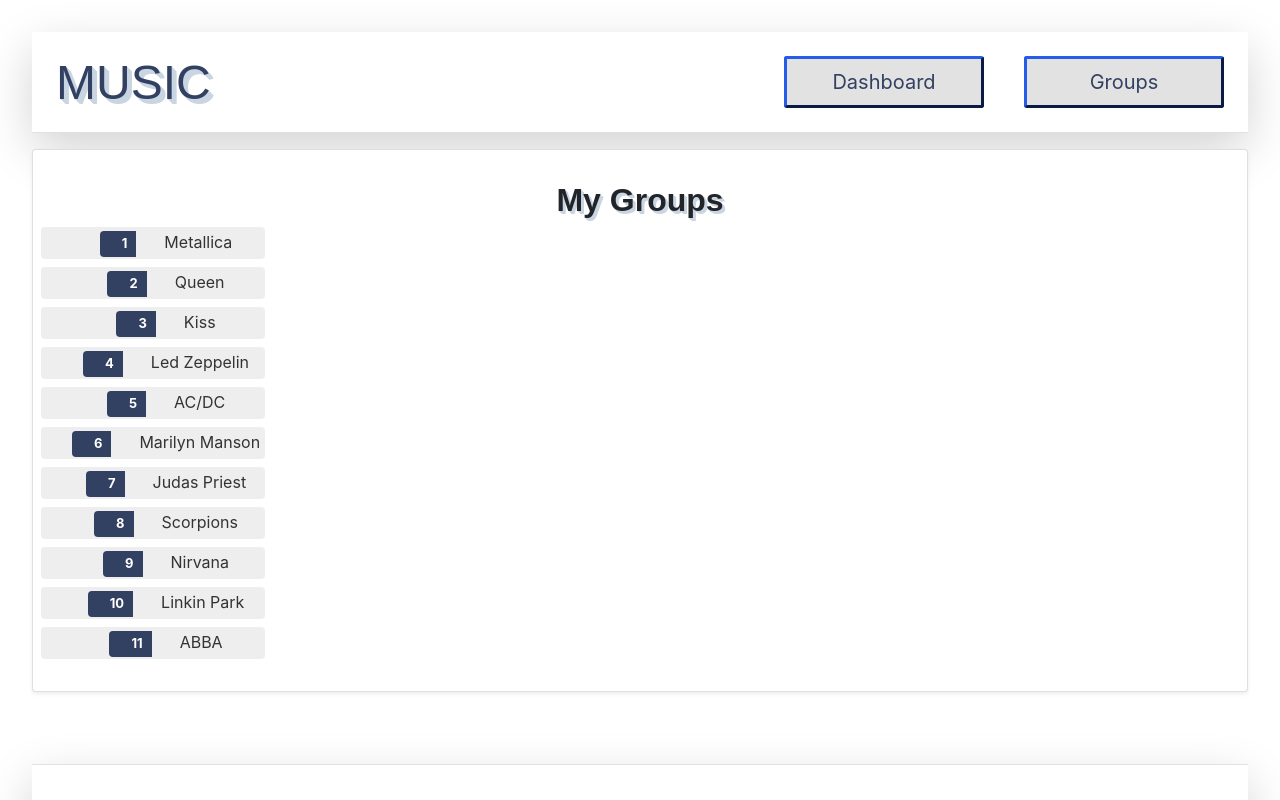
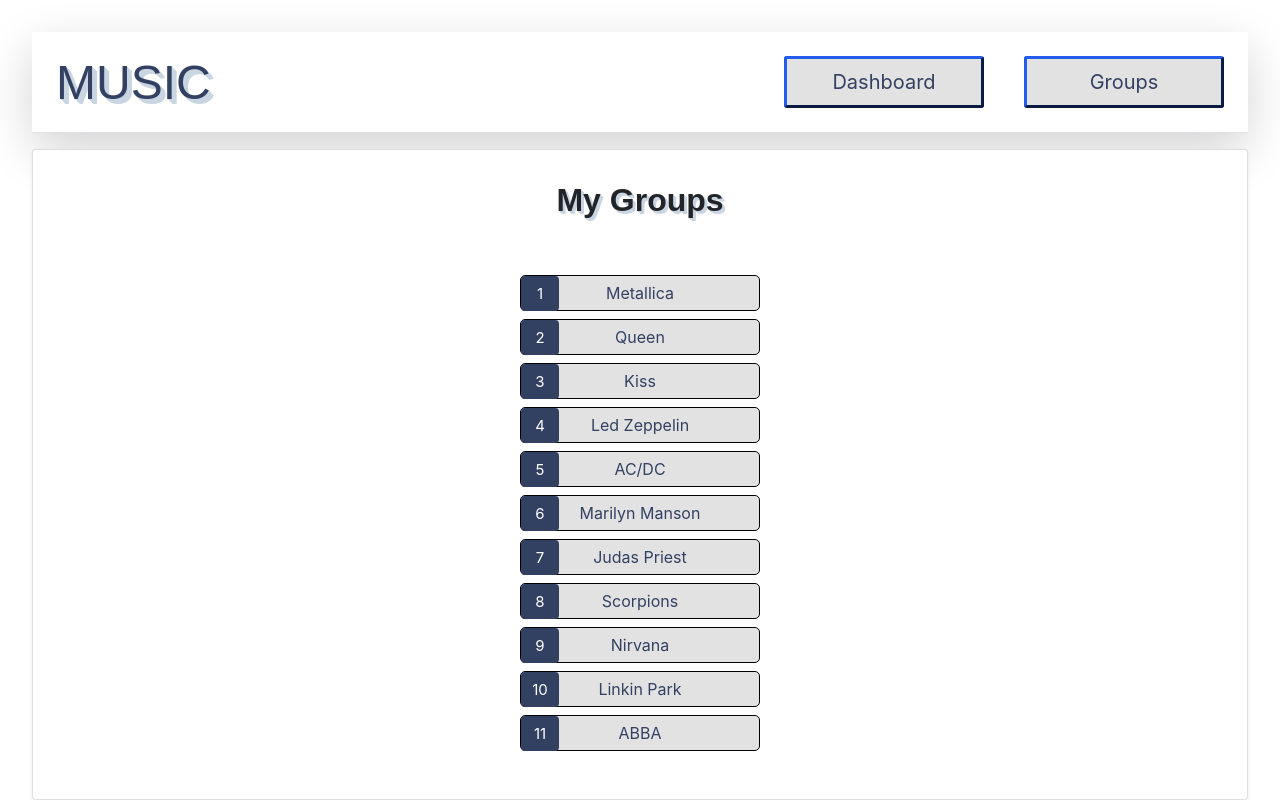
Before and after one commit to CombatLynx/ProjectCM_v2, an Angular app: page /groups in a window 1280 px wide. Shown: the top 800 px of the page. Built offline with nearby package versions, Linux system fonts and the light colour scheme; what angular-popper would draw is missing.

Commit message:
fix layout

```diff
--- a/src/app/groups/groups.component.css
+++ b/src/app/groups/groups.component.css
@@ -1,42 +1,66 @@
 .groups {
-  margin: 0 0 2em 0;
+  margin: 2em 2em 2em 2em;
   list-style-type: none;
   padding: 0;
   width: 15em;
 }
 
-.groups li {
-  position: relative;
-  cursor: pointer;
-  background-color: #EEE;
-  margin: .5em;
-  padding: .2em 0;
-  height: 2em;
-  border-radius: 4px;
+.position-group {
+  display: flex;
+  align-items: center;
+  justify-content: center;
 }
 
-.groups a {
-  color: #333;
-  text-decoration: none;
-  position: relative;
-  display: block;
-  width: 250px;
+.groups {
+  list-style-type: none;
+  counter-reset: num;
+  font-size: 16px;
+  padding-top: 1em;
+  padding-bottom: 1em;
 }
 
-.groups .badge {
+.groups .group-list {
+  position: relative;
+  margin: 0.5em 0 0 0;
+  padding: 5px 0 5px 0;
+  line-height: 1.5;
+  border: 1px solid #000000;
+  border-radius: 5px;
+  background-color: #e2e2e2;
+}
+
+.group-link {
+  text-decoration: none;
+}
+.group-link {
+  color: #324062; /* Цвет ссылок */
+}
+.group-link:visited {
+  color: #324062; /* Цвет посещенных ссылок */
+}
+.group-link:active {
+  color: #000000; /* Цвет активных ссылок */
+}
+
+
+.groups .group-list:before {
+  content: counter(num);
+  counter-increment: num;
   display: inline-block;
-  font-size: small;
-  color: white;
-  padding: 0.5em 0.7em 1.5em 1.7em;
-  background-color:#324062;
-  line-height: 1em;
-  left: -100px;
-  top: -4px;
-  height: 1em;
-  min-width: 13px;
-  text-align: right;
-  margin-right: 1.8em;
-  border-radius: 4px 0 0 4px;
+  position: absolute;
+  top: 0;
+  left: -5px;
+  width: 38px;
+  height: 35px;
+  background: #324062;
+  color: #fff;
+  text-align: center;
+  line-height: 28px;
+  font-size: 15px;
+  border-radius: 4px;
+  margin-left: 5px;
+  margin-right: 5px;
+  padding-top: 4px;
 }
 
 .title-body {
--- a/src/app/groups/groups.component.html
+++ b/src/app/groups/groups.component.html
@@ -1,8 +1,14 @@
 <div class="title-body">My Groups</div>
-<ul class="groups">
-  <li *ngFor="let group of groups">
-    <a routerLink="/detail/{{group.id}}">
-      <span class="badge">{{group.id}}</span> {{group.name}}
-    </a>
-  </li>
-</ul>
+<div class="position-group">
+    <div class="row">
+        <div class="col-12">
+            <ol class="groups">
+                <li *ngFor="let group of groups" class="group-list">
+                    <a class="group-link" routerLink="/detail/{{group.id}}">
+                        <span class="group-name"> {{group.name}} </span>
+                    </a>
+                </li>
+            </ol>
+        </div>
+    </div>
+</div>
--- a/src/app/music-panel/music-panel.component.css
+++ b/src/app/music-panel/music-panel.component.css
@@ -96,10 +96,10 @@
 .delete-song
 {
     background-color: #324062;
-    border: none;
+    border: 1px solid #000000;
     border-radius: 5px;
     color: white;
-    padding: 0 10px;
+    padding: 0 30px;
     text-align: center;
     text-decoration: none;
     display: inline-block;
@@ -120,8 +120,19 @@
     padding-right: 0.1em;
 }
 
+.header-scroll,
 .header-volume {
     margin-bottom: 0.5em;
+    text-shadow: #cad5e2 1px 1px 0, #cad5e2 2px 2px 0,
+    #cad5e2 3px 3px 0, #cad5e2 4px 4px 0,
+    #cad5e2 5px 5px 0;
+    font: bold 1em Arial, sans-serif;
+    color: #324062;
+}
+
+.block {
+    display: flex;
+    flex-direction: column;
 }
 
 @media (max-width: 580px) {
--- a/src/app/music-panel/music-panel.component.html
+++ b/src/app/music-panel/music-panel.component.html
@@ -34,7 +34,7 @@
     </div>
 
     <div class="row">
-        <div class="col-12 header-volume"> Scroll bar </div>
+        <div class="col-12 header-scroll"> Scroll bar </div>
         <div class="col-12 time-song">
             <span> {{currentTime}} </span>
             <label>
@@ -45,7 +45,7 @@
         <div class="col-12 header-volume"> Volume </div>
         <div class="col-12 volume-song">
           <label> min
-            <input type="range" min="0" max="1" step="any" value="0.3" (input)="setVolume($event)">
+            <input class="scroll-bar" type="range" min="0" max="1" step="any" value="0.3" (input)="setVolume($event)">
           </label> max
         </div>
     </div>
```
